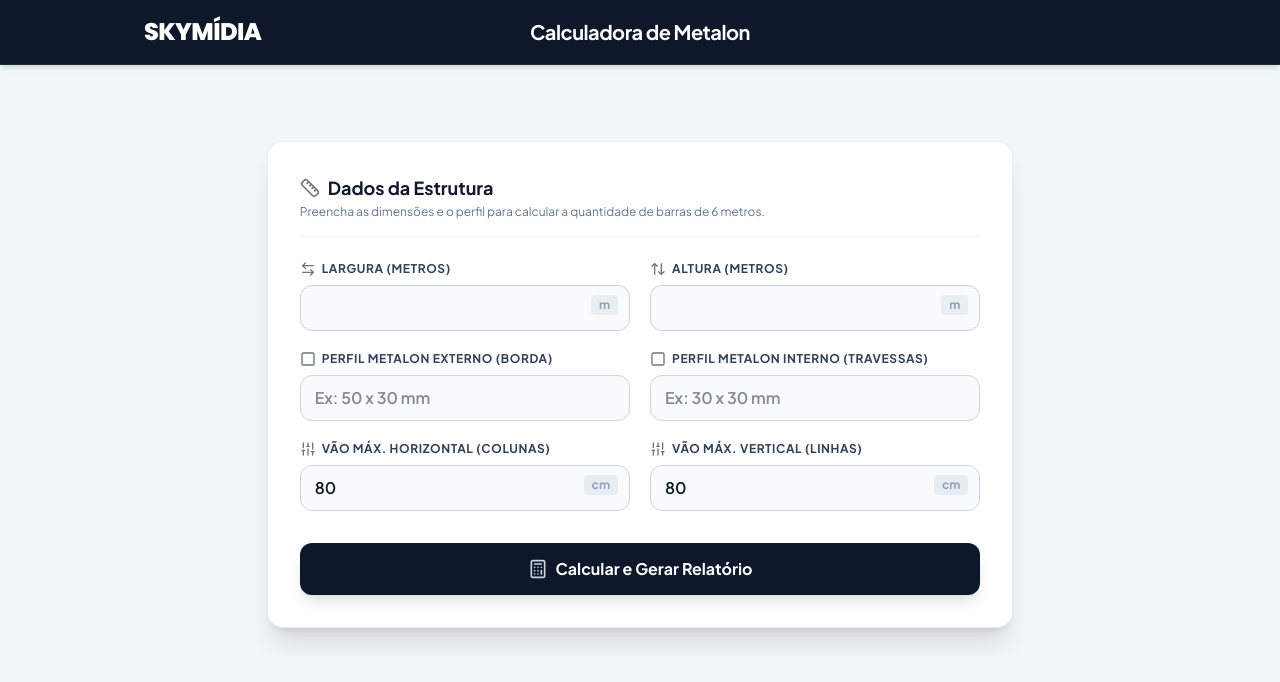
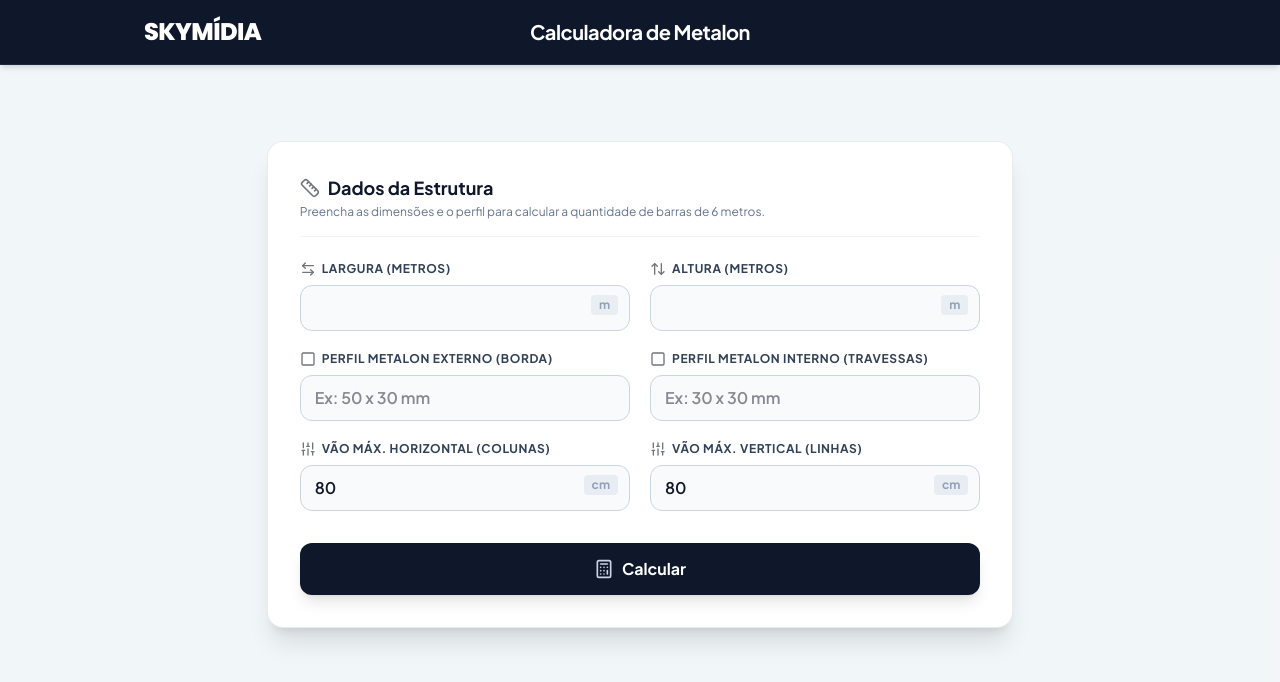
Before and after one commit to KeysForEver/Calculadora, a React (Vite) app: page / in a window 1280 px wide. Shown: the top 682 px of the page. Built offline with nearby package versions, Linux system fonts and the light colour scheme.

Commit message:
refactor(ui): simplify calculation button labels
Update button labels and status messages to be more concise.

```diff
--- a/src/App.tsx
+++ b/src/App.tsx
@@ -96,7 +96,7 @@ export default function App() {
 
     try {
       setIsProcessing(true);
-      setStatusMessage('Calculando estrutura com a IA Gemini...');
+      setStatusMessage('Calculando...');
 
       let markdownData = '';
       let dateString = getPortugueseDate();
@@ -364,12 +364,12 @@ export default function App() {
                 {isProcessing ? (
                   <>
                     <Loader2 className="w-5 h-5 animate-spin text-slate-300" />
-                    <span>{statusMessage || 'Calculando estrutura...'}</span>
+                    <span>{statusMessage || 'Calculando...'}</span>
                   </>
                 ) : (
                   <>
                     <Calculator className="w-5 h-5 text-slate-300" />
-                    <span>Calcular e Gerar Relatório</span>
+                    <span>Calcular</span>
                   </>
                 )}
               </button>
```
